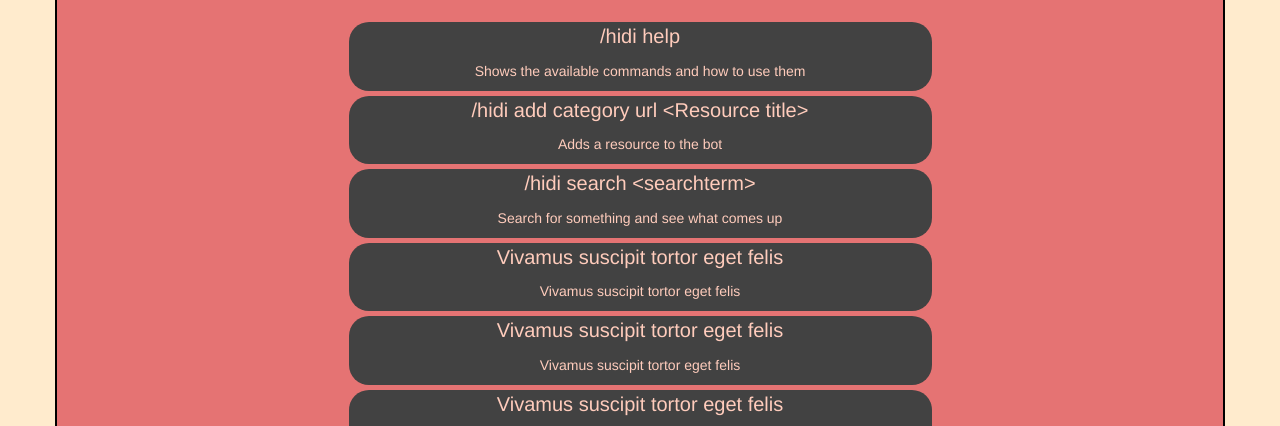
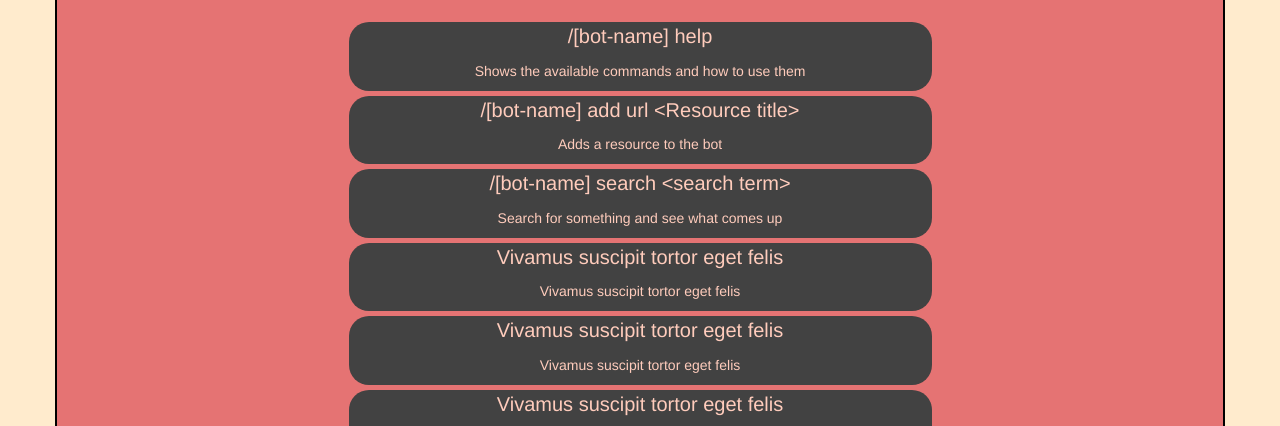
Before and after one commit to fredhawk/sabotage, a website: page index.html in a window 1280 px wide. Shown: the part 358-784 px from the top of the page. Drawn offline with nearby package versions, Linux system fonts and the light colour scheme.

Commit message:
Change to a generic bot name

```diff
--- a/index.html
+++ b/index.html
@@ -1,5 +1,6 @@
 <!DOCTYPE html>
 <html lang="en">
+
 <head>
     <meta charset="utf-8">
     <meta http-equiv="X-UA-Compatible" content="IE=edge">
@@ -11,8 +12,10 @@
     <title>Sabotage</title>
 
     <!-- Bootstrap -->
-    <link href="https://maxcdn.bootstrapcdn.com/bootstrap/3.3.7/css/bootstrap.min.css" rel="stylesheet" integrity="sha384-BVYiiSIFeK1dGmJRAkycuHAHRg32OmUcww7on3RYdg4Va+PmSTsz/K68vbdEjh4u" crossorigin="anonymous">
-    <link rel="stylesheet" href="https://cdnjs.cloudflare.com/ajax/libs/twitter-bootstrap/3.3.7/css/bootstrap-theme.min.css" integrity="sha256-ZT4HPpdCOt2lvDkXokHuhJfdOKSPFLzeAJik5U/Q+l4=" crossorigin="anonymous" />
+    <link href="https://maxcdn.bootstrapcdn.com/bootstrap/3.3.7/css/bootstrap.min.css" rel="stylesheet" integrity="sha384-BVYiiSIFeK1dGmJRAkycuHAHRg32OmUcww7on3RYdg4Va+PmSTsz/K68vbdEjh4u"
+        crossorigin="anonymous">
+    <link rel="stylesheet" href="https://cdnjs.cloudflare.com/ajax/libs/twitter-bootstrap/3.3.7/css/bootstrap-theme.min.css"
+        integrity="sha256-ZT4HPpdCOt2lvDkXokHuhJfdOKSPFLzeAJik5U/Q+l4=" crossorigin="anonymous" />
 
     <!-- <link href="https://fonts.googleapis.com/css?family=Montserrat" rel="stylesheet"> -->
     <link href="./css/style.css" rel="stylesheet">
@@ -42,19 +45,19 @@
             </div>
             <div class="row">
                 <div class="com col-sm-6 col-sm-push-3">
-                    <p class="com-title">/hidi help</p>
+                    <p class="com-title">/[bot-name] help</p>
                     <p class="com-subtitle">Shows the available commands and how to use them</p>
                 </div>
             </div>
             <div class="row">
                 <div class="com col-sm-6 col-sm-push-3">
-                    <p class="com-title">/hidi add category url &lt;Resource title&gt;</p>
+                    <p class="com-title">/[bot-name] add url &lt;Resource title&gt;</p>
                     <p class="com-subtitle">Adds a resource to the bot</p>
                 </div>
             </div>
             <div class="row">
                 <div class="com col-sm-6 col-sm-push-3">
-                    <p class="com-title">/hidi search &lt;searchterm&gt;</p>
+                    <p class="com-title">/[bot-name] search &lt;search term&gt;</p>
                     <p class="com-subtitle">Search for something and see what comes up</p>
                 </div>
             </div>
@@ -93,10 +96,12 @@
     </footer>
 
     <!-- jQuery (necessary for Bootstrap's JavaScript plugins) -->
-    <script src="https://cdnjs.cloudflare.com/ajax/libs/jquery/3.1.1/jquery.min.js" integrity="sha256-hVVnYaiADRTO2PzUGmuLJr8BLUSjGIZsDYGmIJLv2b8=" crossorigin="anonymous"></script>
+    <script src="https://cdnjs.cloudflare.com/ajax/libs/jquery/3.1.1/jquery.min.js" integrity="sha256-hVVnYaiADRTO2PzUGmuLJr8BLUSjGIZsDYGmIJLv2b8="
+        crossorigin="anonymous"></script>
 
     <!-- Include all compiled plugins (below), or include individual files as needed -->
-    <script src="https://maxcdn.bootstrapcdn.com/bootstrap/3.3.7/js/bootstrap.min.js" integrity="sha384-Tc5IQib027qvyjSMfHjOMaLkfuWVxZxUPnCJA7l2mCWNIpG9mGCD8wGNIcPD7Txa" crossorigin="anonymous"></script>
+    <script src="https://maxcdn.bootstrapcdn.com/bootstrap/3.3.7/js/bootstrap.min.js" integrity="sha384-Tc5IQib027qvyjSMfHjOMaLkfuWVxZxUPnCJA7l2mCWNIpG9mGCD8wGNIcPD7Txa"
+        crossorigin="anonymous"></script>
     <!--<script src=".js"></script>-->
 </body>
 
```
Lines whose indentation alone changed are shown as unchanged.
